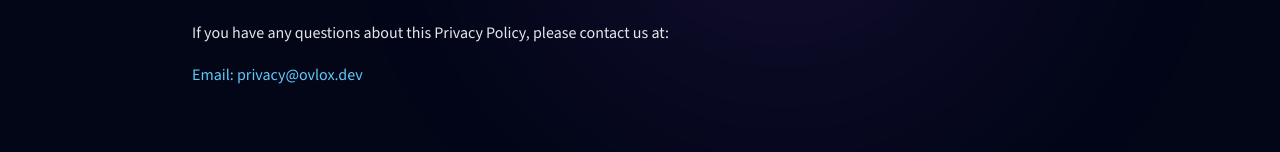
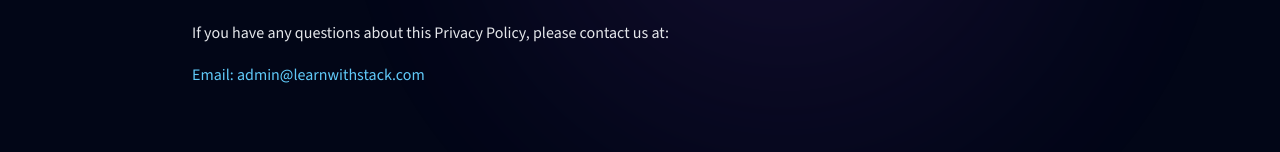
Before and after one commit to UmanandaSiddha/Ovlox-Landing, a Next.js app: page /privacy-policy in a window 1280 px wide. Shown: the part 1940-2092 px from the top of the page. Built offline with nearby package versions, Linux system fonts and the light colour scheme.

Commit message:
chore: email updated

```diff
--- a/app/privacy-policy/page.tsx
+++ b/app/privacy-policy/page.tsx
@@ -361,7 +361,7 @@ export default function PrivacyPolicy() {
 										color: '#60CAF9',
 									}}
 								>
-									Email: privacy@ovlox.dev
+									Email: admin@learnwithstack.com
 								</p>
 							</section>
 						</div>
--- a/app/terms-of-service/page.tsx
+++ b/app/terms-of-service/page.tsx
@@ -387,7 +387,7 @@ export default function TermsOfService() {
 										color: '#60CAF9',
 									}}
 								>
-									Email: legal@ovlox.dev
+									Email: admin@learnwithstack.com
 								</p>
 							</section>
 						</div>
```
